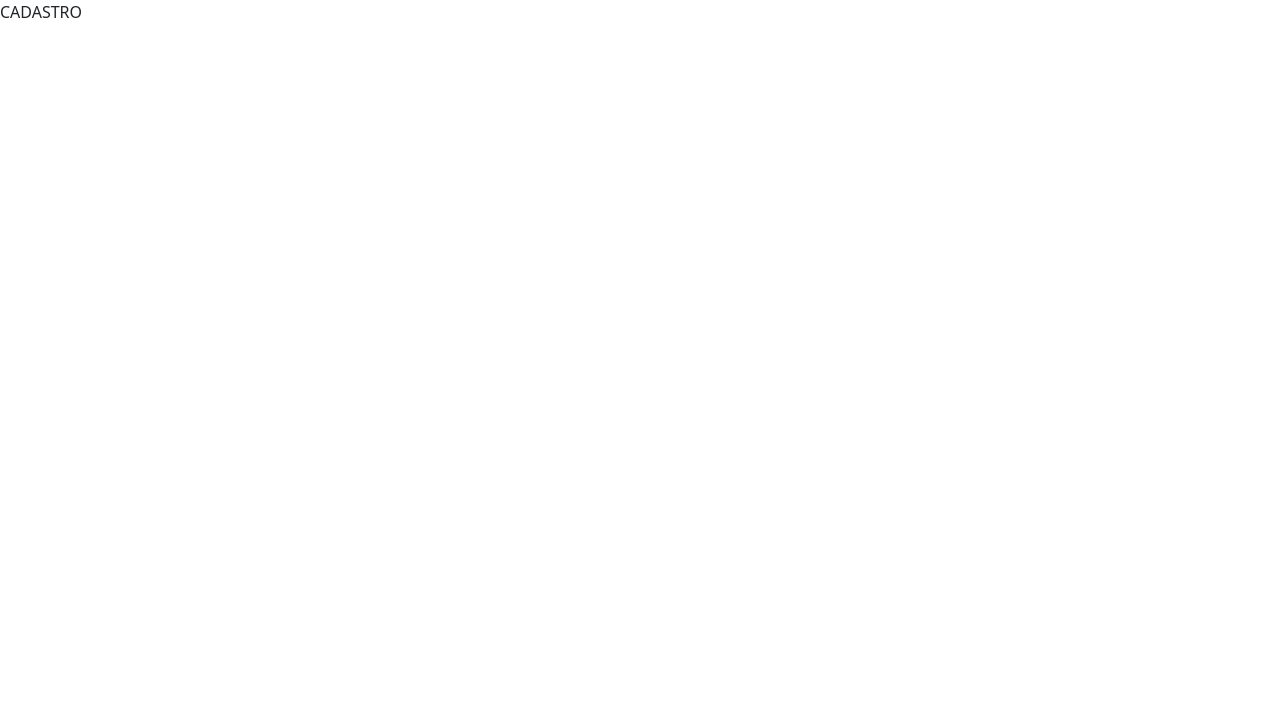
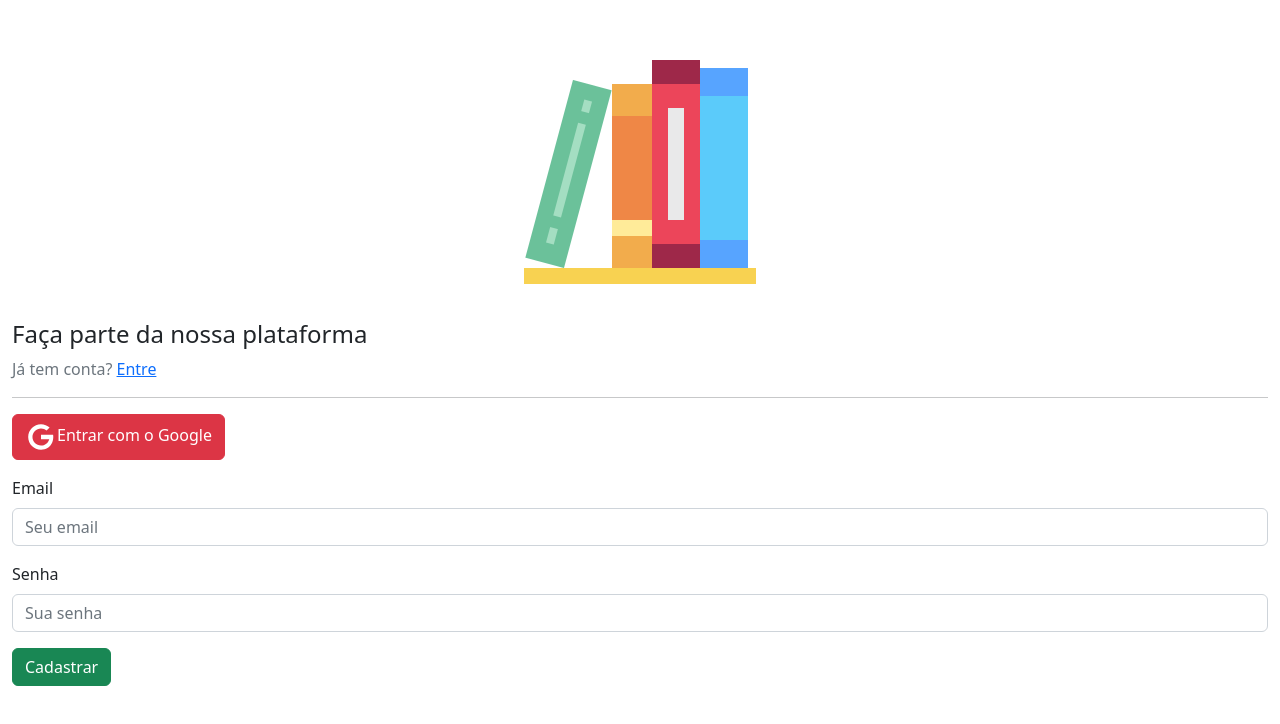
Before and after one commit to vanessaneves-dev/bibliotecaAntiga, a React (Create React App) app: page /cadastro in a window 1280 px wide. Shown: the top 724 px of the page. Built offline with nearby package versions, Linux system fonts and the light colour scheme.

Commit message:
Página de cadastro funcional

```diff
--- a/src/App.jsx
+++ b/src/App.jsx
@@ -3,6 +3,7 @@ import { Cadastro } from "./pages/Cadastro/Cadastro";
 import { Home } from "./pages/Home/Home";
 import { Login } from "./pages/Login/Login";
 import { Root } from "./pages/Root/Root";
+import { Toaster } from "react-hot-toast";
 
 export function App() {
   return (
@@ -16,6 +17,7 @@ export function App() {
           <Route path="/cadastro" element={<Cadastro />} />
         </Routes>
       </BrowserRouter>
+      <Toaster />
     </>
   );
 }
--- /dev/null
+++ b/src/firebase/auth.js
@@ -0,0 +1,26 @@
+import {
+  createUserWithEmailAndPassword,
+  GoogleAuthProvider,
+  signInWithPopup,
+} from "firebase/auth";
+import { auth } from "./config";
+
+// Função assíncrona = que o resultado não é obtido de imediato
+// Haverá "espera"
+export async function cadastrarEmailSenha(email, senha) {
+  // Indicar para o firebase que queremos cadastrar
+  // um novo usuário utilizando email/senha
+
+  // Aguardando o resultado do Firebase
+  const resultado = await createUserWithEmailAndPassword(auth, email, senha);
+
+  return resultado.user;
+}
+
+export async function loginGoogle() {
+  // Configurar como o login do google vai funcionar
+  const provider = new GoogleAuthProvider();
+  const resultado = await signInWithPopup(auth, provider);
+
+  return resultado.user;
+}
--- a/src/pages/Cadastro/Cadastro.jsx
+++ b/src/pages/Cadastro/Cadastro.jsx
@@ -1,3 +1,101 @@
+import { Button, Container, Form } from "react-bootstrap";
+import { Link } from "react-router-dom";
+import logoIcon from "../../assets/icons/livros.png";
+import googleIcon from "../../assets/icons/google-white.svg";
+import { useForm } from "react-hook-form";
+import { cadastrarEmailSenha, loginGoogle } from "../../firebase/auth";
+import { toast } from "react-hot-toast";
+import { useNavigate } from "react-router-dom";
+
 export function Cadastro() {
-  return <>CADASTRO</>;
+  const {
+    register,
+    handleSubmit,
+    formState: { errors },
+  } = useForm();
+
+  const navigate = useNavigate();
+
+  function onSubmit(data) {
+    const { email, senha } = data;
+    cadastrarEmailSenha(email, senha)
+      .then((user) => {
+        toast.success(`Bem-vindo(a) ${user.email}`, {
+          position: "bottom-right",
+          duration: 2500,
+        });
+        navigate("/");
+      })
+      .catch((erro) => {
+        toast.error(`Um erro aconteceu. Código: ${erro.code}`, {
+          position: "bottom-right",
+          duration: 2500,
+        });
+      });
+  }
+
+  function onLoginGoogle() {
+    // then = quando der certo o processo
+    loginGoogle()
+      .then((user) => {
+        toast.success(`Bem-vindo(a) ${user.email}`, {
+          position: "bottom-right",
+          duration: 2500,
+        });
+        navigate("/");
+      })
+      .catch((erro) => {
+        // tratamento de erro
+        toast.error(`Um erro aconteceu. Código: ${erro.code}`, {
+          position: "bottom-right",
+          duration: 2500,
+        });
+      });
+  }
+
+  return (
+    <Container fluid className="my-5">
+      <p className="text-center">
+        <img src={logoIcon} width="256" alt="Logo do app" />
+      </p>
+      <h4>Faça parte da nossa plataforma</h4>
+      <p className="text-muted">
+        Já tem conta? <Link to="/login">Entre</Link>
+      </p>
+      <hr />
+      <Button className="mb-3" variant="danger" onClick={onLoginGoogle}>
+        <img src={googleIcon} width="32" alt="Logo do google" />
+        Entrar com o Google
+      </Button>
+      <Form onSubmit={handleSubmit(onSubmit)}>
+        <Form.Group className="mb-3" controlId="email">
+          <Form.Label>Email</Form.Label>
+          <Form.Control
+            type="email"
+            className={errors.email && "is-invalid"}
+            placeholder="Seu email"
+            {...register("email", { required: "O email é obrigatório" })}
+          />
+          <Form.Text className="invalid-feedback">
+            {errors.email?.message}
+          </Form.Text>
+        </Form.Group>
+        <Form.Group className="mb-3" controlId="password">
+          <Form.Label>Senha</Form.Label>
+          <Form.Control
+            type="password"
+            className={errors.senha && "is-invalid"}
+            placeholder="Sua senha"
+            {...register("senha", { required: "A senha é obrigatória" })}
+          />
+          <Form.Text className="invalid-feedback">
+            {errors.senha?.message}
+          </Form.Text>
+        </Form.Group>
+        <Button type="submit" variant="success">
+          Cadastrar
+        </Button>
+      </Form>
+    </Container>
+  );
 }
```
